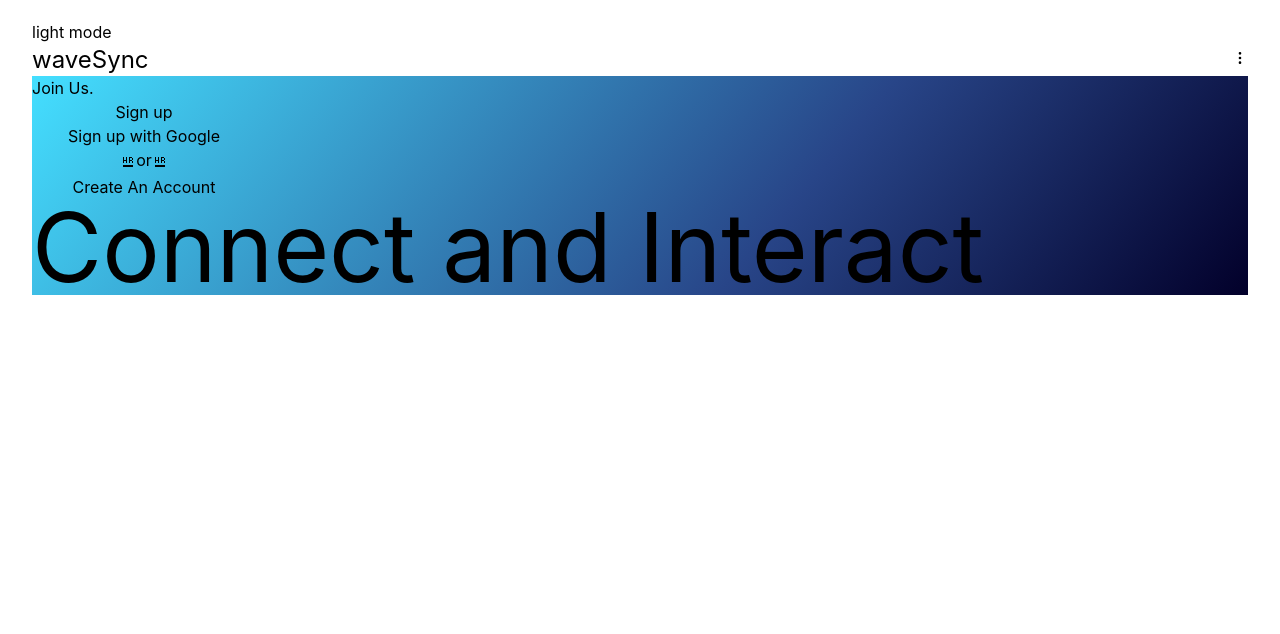
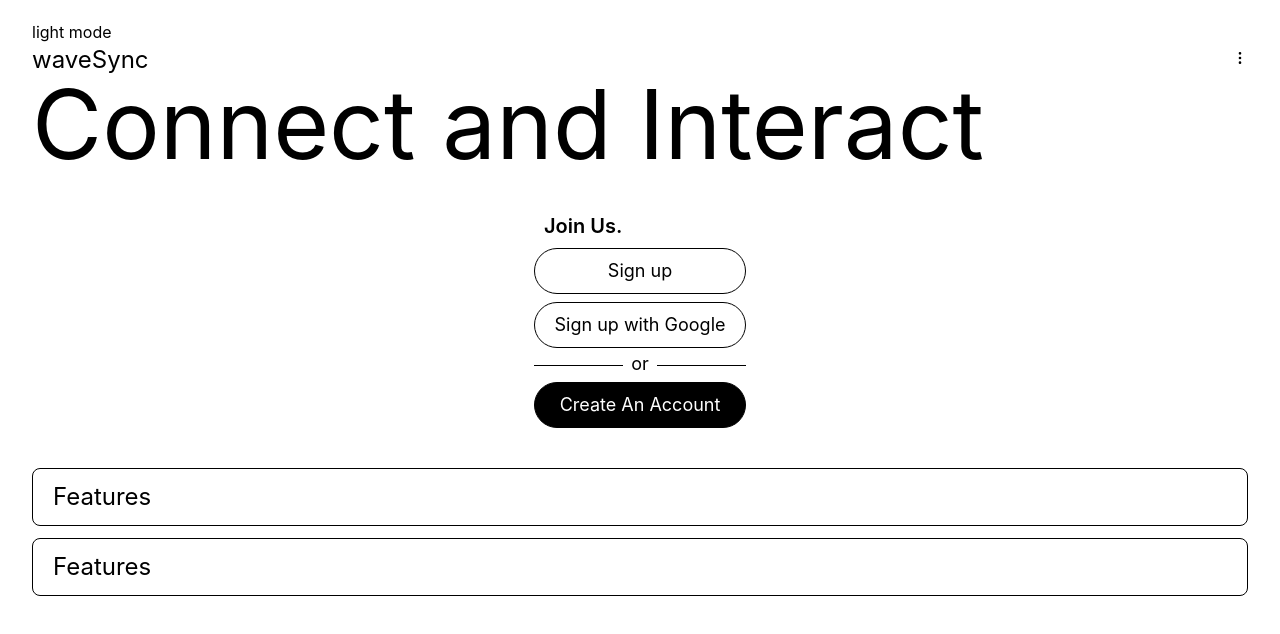
Before and after one commit to hamza2001-max/waveSync, a React (Vite) app in the folder client/: page / in a window 1280 px wide. Shown: the top 634 px of the page. Built offline with nearby package versions, Linux system fonts and the light colour scheme.

Commit message:
initiated Accordian.tsx

```diff
--- a/client/src/App.tsx
+++ b/client/src/App.tsx
@@ -1,6 +1,6 @@
 import { useState } from "react";
 import { Navigation } from "./components/include/Navigation";
-import { Home } from "./pages/Home";
+// import { Home } from "./pages/Home";
 import { Landing } from "./pages/Landing";
 
 function App() {
--- /dev/null
+++ b/client/src/components/include/Accordian.tsx
@@ -0,0 +1,17 @@
+import { useState } from "react"
+import { IAccordian } from "../../typescript/includeTypes"
+
+export const Accordian = ({ title, children }: IAccordian) => {
+    const [bodyVisible, setBodyVisible] = useState(false);
+    return (
+        <div className="border-[1.2px] border-primary rounded-lg px-5 py-3 space-y-5">
+            <h3
+                className="cursor-pointer text-2xl"
+                onClick={() => setBodyVisible(prev => !prev)}
+            >{title}</h3>
+            {
+                bodyVisible && <p className="text-lg">{children}</p>
+            }
+        </div>
+    )
+}
--- a/client/src/components/include/Navigation.tsx
+++ b/client/src/components/include/Navigation.tsx
@@ -2,13 +2,13 @@ import { useEffect, useRef, useState } from "react";
 import { FiMoreVertical } from "react-icons/fi";
 import { ContactManager } from "../settings/ContactManager";
 export const Navigation = () => {
-  const [menuVisible, setMenuVisible] = useState(false);
-  const menuRef = useRef<HTMLDivElement | null>(null);
+  const [listVisible, setListVisible] = useState(false);
+  const listRef = useRef<HTMLDivElement | null>(null);
 
   useEffect(() => {
     const closeMenu = (e: MouseEvent) => {
-      if (!menuRef.current?.contains(e.target as Node)) {
-        setMenuVisible(false);
+      if (!listRef.current?.contains(e.target as Node)) {
+        setListVisible(false);
       }
     }
     document.addEventListener('mousedown', closeMenu);
@@ -23,12 +23,12 @@ export const Navigation = () => {
       <div className="relative"
       >
         <button onClick={() => {
-          setMenuVisible(prev => !prev);
+          setListVisible(prev => !prev);
         }}><FiMoreVertical /></button>
         {
-          menuVisible && (
+          listVisible && (
             <div
-              ref={menuRef}
+              ref={listRef}
               className="absolute right-0 whitespace-nowrap">
               <ContactManager />
             </div>
--- /dev/null
+++ b/client/src/components/landing/Authorization.tsx
@@ -0,0 +1,15 @@
+export const Authorization = () => {
+    return (
+        <div className="flex flex-col items-center space-y-2 my-10">
+            <h2 className="w-48 text-xl font-semibold">Join Us.</h2>
+            <div className="text-lg flex flex-col items-center space-y-2">
+                <button className="w-full py-2 border-[1px] border-primary rounded-3xl">Sign up</button>
+                <button className="w-full px-5 py-2 border-[1px] border-primary rounded-3xl">Sign up with Google</button>
+                <div className="flex items-center w-full ">
+                    <span className={"w-full h-[1.2px] bg-black"}/><span className="pb-[0.2rem] -my-[0.4rem] px-2">or</span><span className={"w-full h-[1.2px] bg-black"}/>
+                </div>
+                <button className="w-full py-2 border-[1px] border-primary rounded-3xl btn-effect">Create An Account</button>
+            </div>
+        </div>
+    )
+}
--- a/client/src/pages/Landing.tsx
+++ b/client/src/pages/Landing.tsx
@@ -1,22 +1,30 @@
-import { GoHorizontalRule } from "react-icons/go";
+import { Accordian } from "../components/include/Accordian"
+import { Authorization } from "../components/landing/Authorization"
+
 export const Landing = () => {
     return (
         <section
             style={{
-                "background": "linear-gradient(310deg, rgba(2,0,42,1) 0%, rgba(40,69,136,1) 38%, rgba(68,223,255,1) 100%)"
+                // "background": "linear-gradient(310deg, rgba(2,0,42,1) 0%, rgba(40,69,136,1) 38%, rgba(68,223,255,1) 100%)"
             }}>
-            <div className="w-56">
-                <h2>Join Us.</h2>
-                <div className="flex flex-col items-center">
-                    <button className="w-56">Sign up</button>
-                    <button className="w-56">Sign up with Google</button>
-                    <div className="flex items-center">
-                        <GoHorizontalRule /><span className="pb-[0.2rem]">or</span><GoHorizontalRule />
-                    </div>
-                    <button className="w-56">Create An Account</button>
-                </div>
+            <div>
+                <h1 className="text-8xl">Connect and Interact</h1>
+                <Authorization />
             </div>
-            <h1 className="text-8xl">Connect and Interact</h1>
+            <div className="space-y-3">
+                <Accordian title="Features">
+                    Lorem, ipsum dolor sit amet consectetur adipisicing elit.
+                    Dolores harum alias aspernatur tempora placeat, eos quibusdam
+                    sequi quisquam reiciendis at, possimus accusantium earum
+                    quasi nemo aperiam, impedit iusto vero! Accusantium.
+                </Accordian>
+                <Accordian title="Features">
+                    Lorem, ipsum dolor sit amet consectetur adipisicing elit.
+                    Dolores harum alias aspernatur tempora placeat, eos quibusdam
+                    sequi quisquam reiciendis at, possimus accusantium earum
+                    quasi nemo aperiam, impedit iusto vero! Accusantium.
+                </Accordian>
+            </div>
         </section>
     )
 }
--- /dev/null
+++ b/client/src/typescript/includeTypes.ts
@@ -0,0 +1,9 @@
+export interface IModal {
+  title: string;
+  children: React.ReactNode;
+}
+
+export interface IAccordian {
+  title: string;
+  children: React.ReactNode;
+}
```
Also changed, not shown: client/src/components/include/Modal.tsx (+2 -5 lines).
